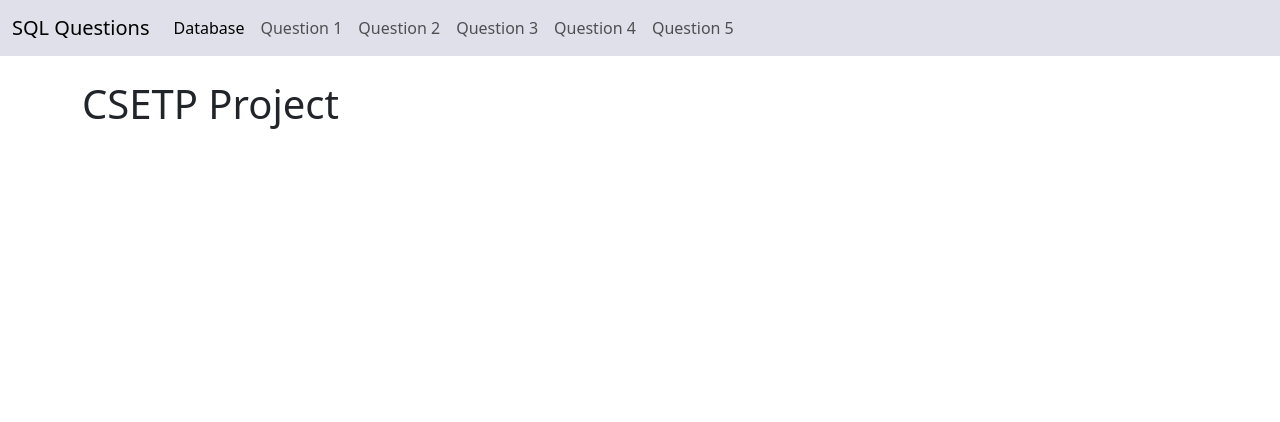
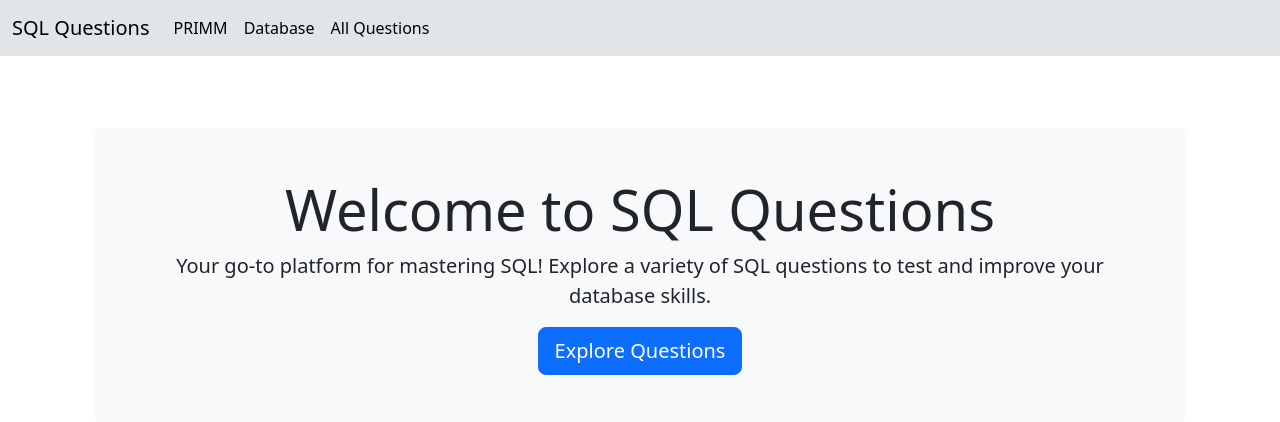
Before and after one commit to Saad1929/CSETP-Project, a Django app: page / in a window 1280 px wide. Shown: the top 422 px of the page. Run offline with Django 5.2, Linux system fonts and the light colour scheme.

Commit message:
Navbar and Home Changes

```diff
--- a/csetp/website/templates/home.html
+++ b/csetp/website/templates/home.html
@@ -1,5 +1,11 @@
 {% extends 'base.html' %}
 
 {% block content %}
-<h1>CSETP Project</h1>
+<div class="container text-center mt-5">
+    <div class="p-5 mb-4 bg-light rounded-3">
+        <h1 class="display-4">Welcome to SQL Questions</h1>
+        <p class="lead">Your go-to platform for mastering SQL! Explore a variety of SQL questions to test and improve your database skills.</p>
+        <a href="#" class="btn btn-primary btn-lg">Explore Questions</a>
+    </div>
+</div>
 {% endblock %}
--- a/csetp/website/templates/navbar.html
+++ b/csetp/website/templates/navbar.html
@@ -1,4 +1,4 @@
-<nav class="navbar navbar-expand-lg" style="background-color: #e0e0eb;">
+<nav class="navbar navbar-expand-lg navbar-light" style="background-color: #e2e5e7;">
     <div class="container-fluid">
       <a class="navbar-brand" href="#">SQL Questions</a>
       <button class="navbar-toggler" type="button" data-bs-toggle="collapse" data-bs-target="#navbarSupportedContent" aria-controls="navbarSupportedContent" aria-expanded="false" aria-label="Toggle navigation">
@@ -7,23 +7,15 @@
       <div class="collapse navbar-collapse" id="navbarSupportedContent">
         <ul class="navbar-nav me-auto mb-2 mb-lg-0">
           <li class="nav-item">
+                <a class="nav-link active" aria-current="page" href="#">PRIMM</a>
+          </li>
+          <li class="nav-item">
             <a class="nav-link active" aria-current="page" href="#">Database</a>
           </li>
           <li class="nav-item">
-            <a class="nav-link" href="#">Question 1</a>
+            <a class="nav-link active" aria-current="page" href="#">All Questions</a>
           </li>
-          <li class="nav-item">
-            <a class="nav-link" href="#">Question 2</a>
-          </li>
-          <li class="nav-item">
-            <a class="nav-link" href="#">Question 3</a>
-          </li>
-          <li class="nav-item">
-            <a class="nav-link" href="#">Question 4</a>
-          </li>
-          <li class="nav-item">
-            <a class="nav-link" href="#">Question 5</a>
-          </li>
+
         </ul>
       </div>
     </div>
```
